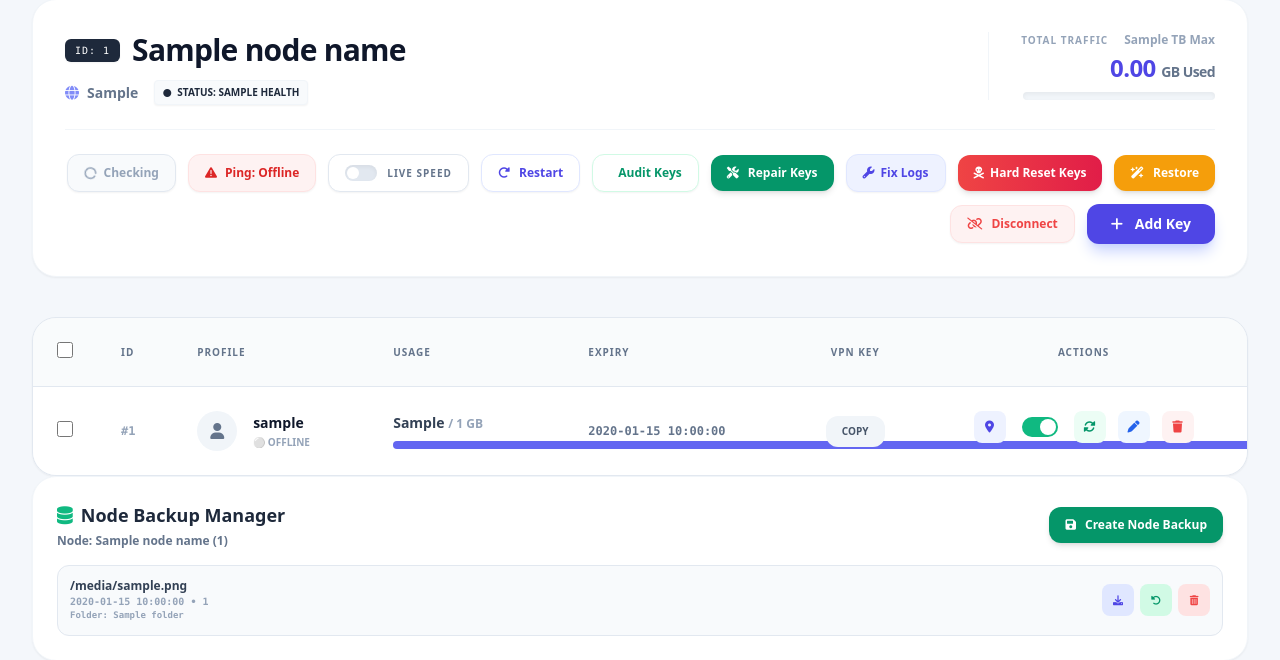
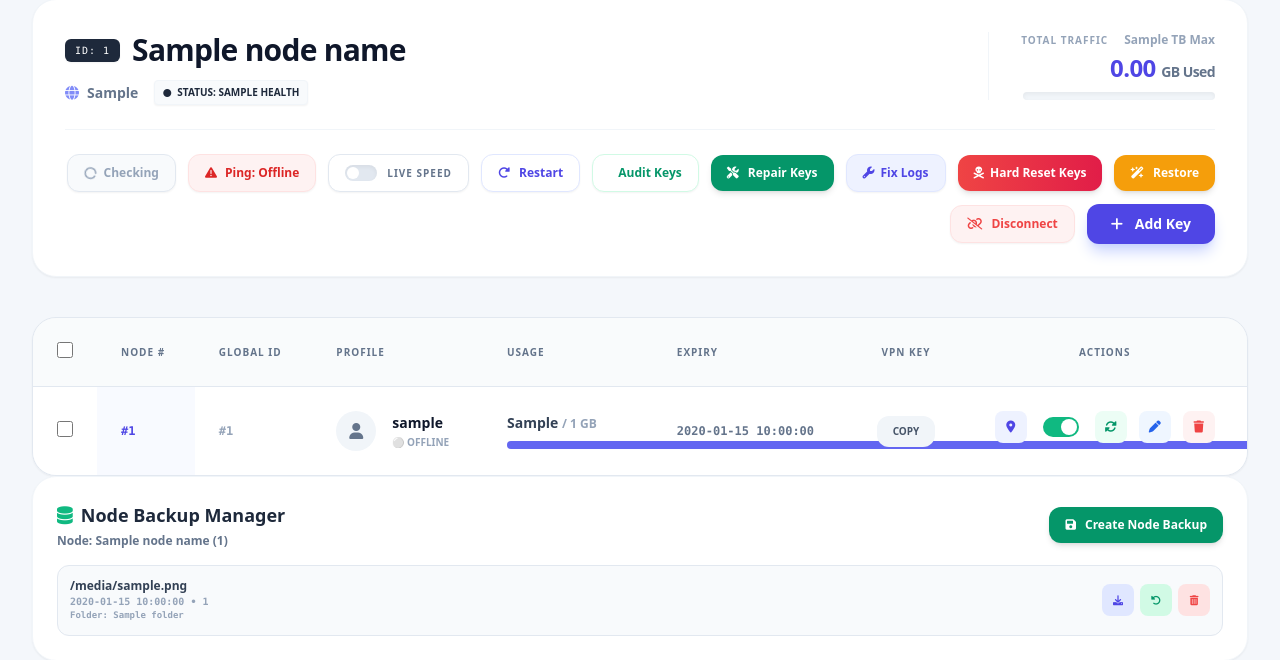
Before and after one commit to thefuturexx/PanelMaster, a Flask app: template templates/node.html in a window 1280 px wide. Shown: the part 124-784 px from the top of the page. Run offline with Flask 3, Linux system fonts and the light colour scheme; the visitor is signed in with stand-in values (Sample User, id 1); the template is opened without the code that fills it: most values are stand-ins (such as "Sample title", 1, 10 or a date in 2020); data that the repository does not hold is empty; parts of the project's set-up code (start-up, migrations or seed data) failed here and were passed over; some libraries are stand-ins or nearby versions.

Commit message:
Show local numbers on node key list

```diff
--- a/templates/node.html
+++ b/templates/node.html
@@ -85,11 +85,12 @@
         <div class="bg-white rounded-3xl shadow-sm border border-slate-200 overflow-x-auto"><table class="w-full text-left whitespace-nowrap">
         <thead><tr class="bg-slate-50/80 border-b border-slate-200 text-[10px] font-black uppercase tracking-widest text-slate-500">
         <th class="p-6 w-10 text-center"><input type="checkbox" class="w-4 h-4 cursor-pointer accent-indigo-600 rounded" onclick="document.querySelectorAll('input[name=\\'usernames\\']').forEach(c=>c.checked=this.checked); updateBulkUI();"></th>
-        <th class="p-6">ID</th><th class="p-6">Profile</th><th class="p-6">Usage</th><th class="p-6">Expiry</th><th class="p-6 text-center">VPN Key</th><th class="p-6 text-center">Actions</th></tr></thead>
+        <th class="p-6">Node #</th><th class="p-6">Global ID</th><th class="p-6">Profile</th><th class="p-6">Usage</th><th class="p-6">Expiry</th><th class="p-6 text-center">VPN Key</th><th class="p-6 text-center">Actions</th></tr></thead>
         <tbody class="divide-y divide-slate-100">
         {% for u in users %}<tr class="hover:bg-slate-50/80 transition-colors {% if u.is_blocked %}opacity-70 bg-red-50/30{% endif %}">
         <td class="p-6 text-center"><input type="checkbox" name="usernames" value="{{ u.db_key }}" class="w-4 h-4 cursor-pointer accent-indigo-600 rounded" onchange="updateBulkUI()"></td>
-        <td class="p-6 text-slate-400 font-black text-xs font-mono">#{{ u.key_id if u.key_id else loop.index }}</td>
+        <td class="p-6 text-indigo-600 font-black text-xs font-mono bg-indigo-50/40">#{{ loop.index }}</td>
+        <td class="p-6 text-slate-400 font-black text-xs font-mono">#{{ u.key_id if u.key_id else '-' }}</td>
         <td class="p-6"><div class="flex items-center gap-4">
             {% if u.is_blocked %}<div class="w-10 h-10 rounded-full bg-red-100 text-red-600 flex items-center justify-center"><i class="fa-solid fa-ban"></i></div>
             {% elif u.is_active %}<div class="w-10 h-10 rounded-full bg-emerald-100 text-emerald-600 flex items-center justify-center"><i class="fa-solid fa-bolt"></i></div>
```
Also changed, not shown: templates/group.html (+2 -7 lines).
